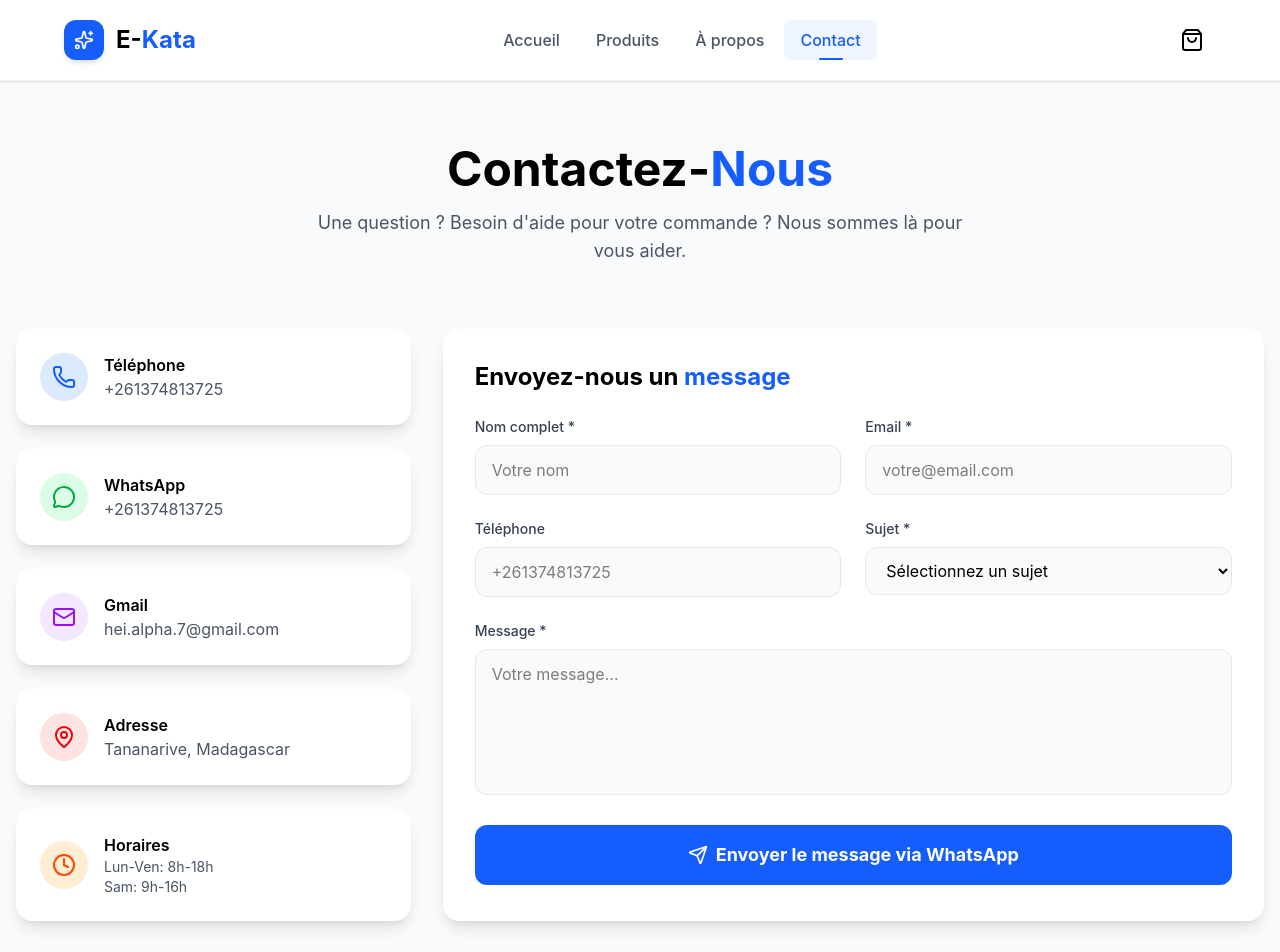
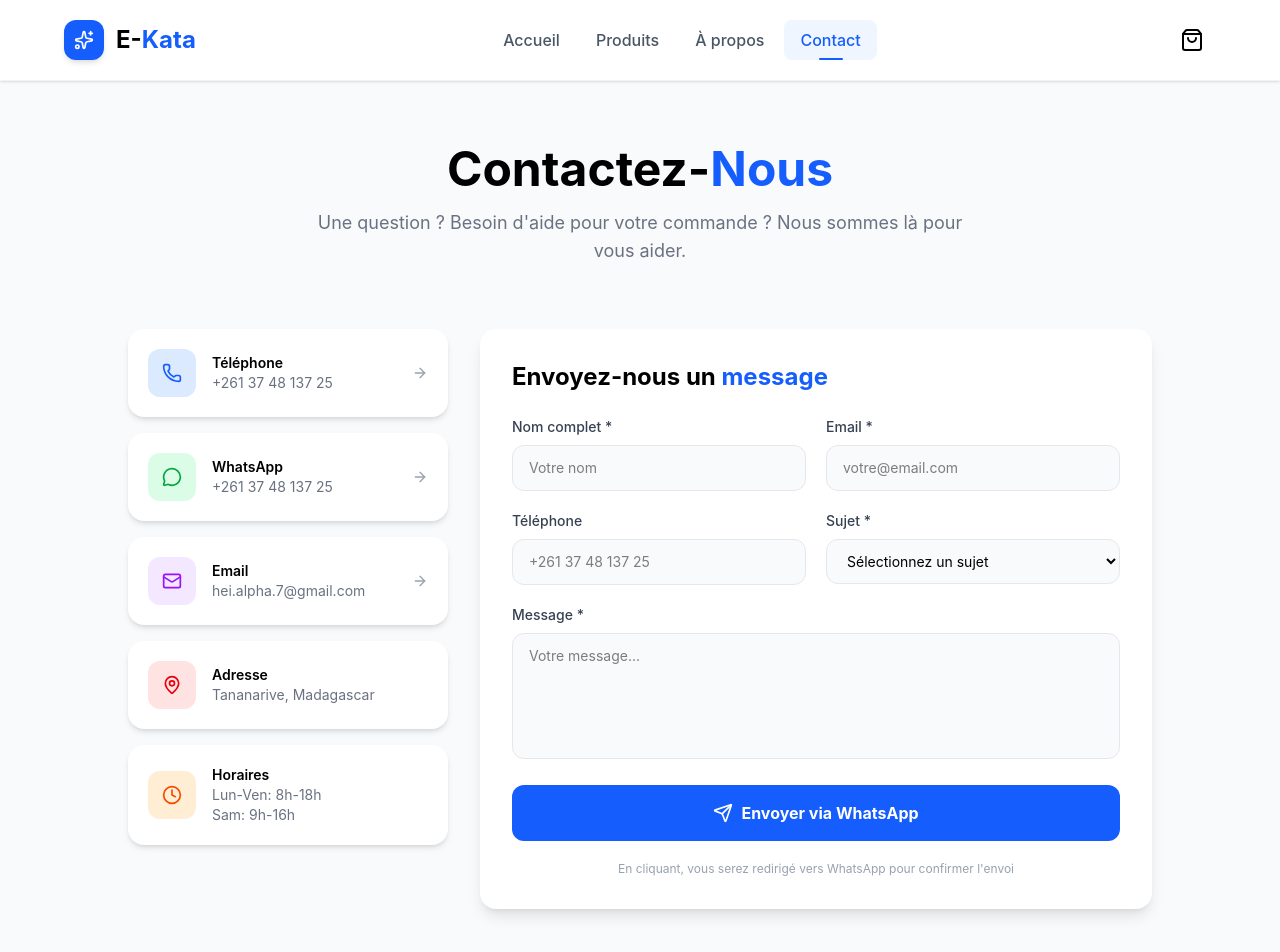
Before and after one commit to Alpha2630/E-kata_project, a React (Vite) app: page /contact in a window 1280 px wide. Shown: the top 952 px of the page. Built offline with nearby package versions, Linux system fonts and the light colour scheme.

Commit message:
fix: replace blue overlay with dark gray in CTA section

```diff
--- a/src/pages/About.tsx
+++ b/src/pages/About.tsx
@@ -1,5 +1,12 @@
 import { Link } from "react-router-dom";
-import { Sparkles, Truck, Shield, CreditCard, ArrowRight, Quote } from "lucide-react";
+import {
+  Sparkles,
+  Truck,
+  Shield,
+  CreditCard,
+  ArrowRight,
+  Quote,
+} from "lucide-react";
 
 const About = () => {
   return (
@@ -18,7 +25,9 @@ const About = () => {
                 <div className="w-10 h-10 bg-blue-600 rounded-xl flex items-center justify-center">
                   <Sparkles className="w-5 h-5 text-white" />
                 </div>
-                <span className="text-blue-400 font-semibold uppercase tracking-wider text-sm">Notre histoire</span>
+                <span className="text-blue-400 font-semibold uppercase tracking-wider text-sm">
+                  Notre histoire
+                </span>
               </div>
               <h1 className="text-3xl md:text-5xl lg:text-6xl font-bold text-white mb-4">
                 À propos d'<span className="text-blue-400">E-Kata</span>
@@ -65,13 +74,15 @@ const About = () => {
                 Notre <span className="text-blue-600">Histoire</span>
               </h2>
               <p className="text-gray-600 dark:text-gray-400 leading-relaxed mb-4">
-                E-Kata est né d'une passion pour la mode et le digital. Nous avons créé cette plateforme
-                pour offrir aux Tananariviens un accès facile à des vêtements et accessoires tendance,
-                sans avoir à se déplacer.
+                E-Kata est né d'une passion pour la mode et le digital. Nous
+                avons créé cette plateforme pour offrir aux Tananariviens un
+                accès facile à des vêtements et accessoires tendance, sans avoir
+                à se déplacer.
               </p>
               <p className="text-gray-600 dark:text-gray-400 leading-relaxed mb-4">
-                Notre mission est simple : vous proposer des produits de qualité, à des prix abordables,
-                avec une livraison rapide dans tout Tananarive.
+                Notre mission est simple : vous proposer des produits de
+                qualité, à des prix abordables, avec une livraison rapide dans
+                tout Tananarive.
               </p>
               <div className="flex items-center gap-2 text-blue-600 font-medium mt-6">
                 <Quote className="w-5 h-5" />
@@ -129,8 +140,12 @@ const About = () => {
                 <div className="w-10 h-10 bg-blue-100 dark:bg-blue-900/30 rounded-xl flex items-center justify-center mx-auto mb-3">
                   <Truck className="w-5 h-5 text-blue-600" />
                 </div>
-                <h3 className="font-bold text-lg mb-2 dark:text-white">Livraison Express</h3>
-                <p className="text-gray-500 dark:text-gray-400 text-sm">24 à 48h dans tout Tananarive</p>
+                <h3 className="font-bold text-lg mb-2 dark:text-white">
+                  Livraison Express
+                </h3>
+                <p className="text-gray-500 dark:text-gray-400 text-sm">
+                  24 à 48h dans tout Tananarive
+                </p>
               </div>
             </div>
 
@@ -144,8 +159,12 @@ const About = () => {
                 <div className="w-10 h-10 bg-green-100 dark:bg-green-900/30 rounded-xl flex items-center justify-center mx-auto mb-3">
                   <Shield className="w-5 h-5 text-green-600" />
                 </div>
-                <h3 className="font-bold text-lg mb-2 dark:text-white">Qualité Garantie</h3>
-                <p className="text-gray-500 dark:text-gray-400 text-sm">Produits vérifiés avec soin</p>
+                <h3 className="font-bold text-lg mb-2 dark:text-white">
+                  Qualité Garantie
+                </h3>
+                <p className="text-gray-500 dark:text-gray-400 text-sm">
+                  Produits vérifiés avec soin
+                </p>
               </div>
             </div>
 
@@ -159,8 +178,12 @@ const About = () => {
                 <div className="w-10 h-10 bg-orange-100 dark:bg-orange-900/30 rounded-xl flex items-center justify-center mx-auto mb-3">
                   <CreditCard className="w-5 h-5 text-orange-600" />
                 </div>
-                <h3 className="font-bold text-lg mb-2 dark:text-white">Paiement Mobile</h3>
-                <p className="text-gray-500 dark:text-gray-400 text-sm">Orange, Airtel, MVola</p>
+                <h3 className="font-bold text-lg mb-2 dark:text-white">
+                  Paiement Mobile
+                </h3>
+                <p className="text-gray-500 dark:text-gray-400 text-sm">
+                  Orange, Airtel, MVola
+                </p>
               </div>
             </div>
           </div>
@@ -170,21 +193,21 @@ const About = () => {
       {/* CTA avec image */}
       <section className="relative py-16 md:py-20 overflow-hidden">
         <img
-          src="https://images.unsplash.com/photo-1441984904996-e0b6ba687e04?w=1200"
+          src="https://images.unsplash.com/photo-1483181957632-5c456cd4b09b?w=1200"
           alt="Shopping"
           className="absolute inset-0 w-full h-full object-cover"
         />
-        <div className="absolute inset-0 bg-gradient-to-r from-blue-600/90 to-indigo-700/90" />
+        <div className="absolute inset-0 bg-gray-900/80" />
         <div className="relative container mx-auto px-4 md:px-8 lg:px-16 text-center text-white">
           <h2 className="text-2xl md:text-3xl font-bold mb-4">
             Prêt à découvrir notre collection ?
           </h2>
-          <p className="text-blue-100 mb-8 max-w-xl mx-auto">
+          <p className="text-gray-300 mb-8 max-w-xl mx-auto">
             Parcourez nos produits et trouvez les pièces qui vous correspondent.
           </p>
           <Link
             to="/shop"
-            className="inline-flex items-center gap-2 bg-white text-blue-600 px-8 py-4 rounded-xl font-bold hover:bg-gray-100 transition-all hover:scale-105"
+            className="inline-flex items-center gap-2 bg-white text-gray-900 px-8 py-4 rounded-xl font-bold hover:bg-gray-100 transition-all hover:scale-105"
           >
             Voir les produits
             <ArrowRight className="w-5 h-5" />
--- a/src/pages/Contact.tsx
+++ b/src/pages/Contact.tsx
@@ -1,5 +1,5 @@
 import { useState } from "react";
-import { Phone, Mail, MapPin, Clock, MessageCircle, Send, CheckCircle } from "lucide-react";
+import { Phone, Mail, MapPin, Clock, MessageCircle, Send, CheckCircle, ArrowRight } from "lucide-react";
 
 const Contact = () => {
   const [formData, setFormData] = useState({
@@ -25,92 +25,96 @@ const Contact = () => {
       `Sujet: ${formData.subject}%0A` +
       `Message: ${formData.message}`;
 
-    window.open(`https://wa.me/261340000000?text=${message}`, '_blank');
+    window.open(`https://wa.me/261374813725?text=${message}`, '_blank');
     setSent(true);
     setFormData({ name: "", email: "", phone: "", subject: "", message: "" });
     setTimeout(() => setSent(false), 5000);
   };
 
   return (
-    <div className="container mx-auto px-4 py-8 md:py-16">
+    <div className="container mx-auto px-4 md:px-8 lg:px-16 py-8 md:py-16">
       {/* Header */}
-      <div className="text-center mb-16">
-        <h1 className="text-4xl md:text-5xl font-bold mb-4 dark:text-white">
+      <div className="text-center mb-12 md:mb-16">
+        <h1 className="text-3xl md:text-4xl lg:text-5xl font-bold mb-4 dark:text-white">
           Contactez-<span className="text-blue-600">Nous</span>
         </h1>
-        <p className="text-lg text-gray-600 dark:text-gray-400 max-w-2xl mx-auto">
+        <p className="text-base md:text-lg text-gray-500 dark:text-gray-400 max-w-2xl mx-auto">
           Une question ? Besoin d'aide pour votre commande ? Nous sommes là pour vous aider.
         </p>
       </div>
 
-      <div className="grid grid-cols-1 lg:grid-cols-3 gap-8">
+      <div className="grid grid-cols-1 lg:grid-cols-3 gap-8 max-w-5xl mx-auto">
         {/* Contact Info */}
-        <div className="space-y-6">
-          <div className="bg-white dark:bg-gray-800 p-6 rounded-2xl shadow-lg">
-            <div className="flex items-center gap-4">
-              <div className="w-12 h-12 bg-blue-100 dark:bg-blue-900/30 rounded-full flex items-center justify-center flex-shrink-0">
-                <Phone className="w-6 h-6 text-blue-600" />
-              </div>
-              <div>
-                <h3 className="font-semibold dark:text-white">Téléphone</h3>
-                <p className="text-gray-600 dark:text-gray-400">+261374813725</p>
-              </div>
+        <div className="space-y-4">
+          <a
+            href="tel:+261374813725"
+            className="bg-white dark:bg-gray-800 p-5 rounded-2xl shadow-md hover:shadow-lg transition-all flex items-center gap-4 group"
+          >
+            <div className="w-12 h-12 bg-blue-100 dark:bg-blue-900/30 rounded-xl flex items-center justify-center flex-shrink-0 group-hover:bg-blue-600 transition-colors">
+              <Phone className="w-5 h-5 text-blue-600 group-hover:text-white transition-colors" />
+            </div>
+            <div className="flex-1 min-w-0">
+              <h3 className="font-semibold dark:text-white text-sm">Téléphone</h3>
+              <p className="text-gray-500 dark:text-gray-400 text-sm truncate">+261 37 48 137 25</p>
+            </div>
+            <ArrowRight className="w-4 h-4 text-gray-400 group-hover:text-blue-600 transition-colors flex-shrink-0" />
+          </a>
+
+          <a
+            href="https://wa.me/261374813725"
+            target="_blank"
+            rel="noopener noreferrer"
+            className="bg-white dark:bg-gray-800 p-5 rounded-2xl shadow-md hover:shadow-lg transition-all flex items-center gap-4 group"
+          >
+            <div className="w-12 h-12 bg-green-100 dark:bg-green-900/30 rounded-xl flex items-center justify-center flex-shrink-0 group-hover:bg-green-600 transition-colors">
+              <MessageCircle className="w-5 h-5 text-green-600 group-hover:text-white transition-colors" />
+            </div>
+            <div className="flex-1 min-w-0">
+              <h3 className="font-semibold dark:text-white text-sm">WhatsApp</h3>
+              <p className="text-gray-500 dark:text-gray-400 text-sm truncate">+261 37 48 137 25</p>
+            </div>
+            <ArrowRight className="w-4 h-4 text-gray-400 group-hover:text-green-600 transition-colors flex-shrink-0" />
+          </a>
+
+          <a
+            href="mailto:hei.alpha.7@gmail.com"
+            className="bg-white dark:bg-gray-800 p-5 rounded-2xl shadow-md hover:shadow-lg transition-all flex items-center gap-4 group"
+          >
+            <div className="w-12 h-12 bg-purple-100 dark:bg-purple-900/30 rounded-xl flex items-center justify-center flex-shrink-0 group-hover:bg-purple-600 transition-colors">
+              <Mail className="w-5 h-5 text-purple-600 group-hover:text-white transition-colors" />
+            </div>
+            <div className="flex-1 min-w-0">
+              <h3 className="font-semibold dark:text-white text-sm">Email</h3>
+              <p className="text-gray-500 dark:text-gray-400 text-sm truncate">hei.alpha.7@gmail.com</p>
+            </div>
+            <ArrowRight className="w-4 h-4 text-gray-400 group-hover:text-purple-600 transition-colors flex-shrink-0" />
+          </a>
+
+          <div className="bg-white dark:bg-gray-800 p-5 rounded-2xl shadow-md flex items-center gap-4">
+            <div className="w-12 h-12 bg-red-100 dark:bg-red-900/30 rounded-xl flex items-center justify-center flex-shrink-0">
+              <MapPin className="w-5 h-5 text-red-600" />
+            </div>
+            <div>
+              <h3 className="font-semibold dark:text-white text-sm">Adresse</h3>
+              <p className="text-gray-500 dark:text-gray-400 text-sm">Tananarive, Madagascar</p>
             </div>
           </div>
 
-          <div className="bg-white dark:bg-gray-800 p-6 rounded-2xl shadow-lg">
-            <div className="flex items-center gap-4">
-              <div className="w-12 h-12 bg-green-100 dark:bg-green-900/30 rounded-full flex items-center justify-center flex-shrink-0">
-                <MessageCircle className="w-6 h-6 text-green-600" />
-              </div>
-              <div>
-                <h3 className="font-semibold dark:text-white">WhatsApp</h3>
-                <p className="text-gray-600 dark:text-gray-400">+261374813725</p>
-              </div>
+          <div className="bg-white dark:bg-gray-800 p-5 rounded-2xl shadow-md flex items-center gap-4">
+            <div className="w-12 h-12 bg-orange-100 dark:bg-orange-900/30 rounded-xl flex items-center justify-center flex-shrink-0">
+              <Clock className="w-5 h-5 text-orange-600" />
             </div>
-          </div>
-
-          <div className="bg-white dark:bg-gray-800 p-6 rounded-2xl shadow-lg">
-            <div className="flex items-center gap-4">
-              <div className="w-12 h-12 bg-purple-100 dark:bg-purple-900/30 rounded-full flex items-center justify-center flex-shrink-0">
-                <Mail className="w-6 h-6 text-purple-600" />
-              </div>
-              <div>
-                <h3 className="font-semibold dark:text-white">Gmail</h3>
-                <p className="text-gray-600 dark:text-gray-400">hei.alpha.7@gmail.com</p>
-              </div>
-            </div>
-          </div>
-
-          <div className="bg-white dark:bg-gray-800 p-6 rounded-2xl shadow-lg">
-            <div className="flex items-center gap-4">
-              <div className="w-12 h-12 bg-red-100 dark:bg-red-900/30 rounded-full flex items-center justify-center flex-shrink-0">
-                <MapPin className="w-6 h-6 text-red-600" />
-              </div>
-              <div>
-                <h3 className="font-semibold dark:text-white">Adresse</h3>
-                <p className="text-gray-600 dark:text-gray-400">Tananarive, Madagascar</p>
-              </div>
-            </div>
-          </div>
-
-          <div className="bg-white dark:bg-gray-800 p-6 rounded-2xl shadow-lg">
-            <div className="flex items-center gap-4">
-              <div className="w-12 h-12 bg-orange-100 dark:bg-orange-900/30 rounded-full flex items-center justify-center flex-shrink-0">
-                <Clock className="w-6 h-6 text-orange-600" />
-              </div>
-              <div>
-                <h3 className="font-semibold dark:text-white">Horaires</h3>
-                <p className="text-gray-600 dark:text-gray-400 text-sm">Lun-Ven: 8h-18h</p>
-                <p className="text-gray-600 dark:text-gray-400 text-sm">Sam: 9h-16h</p>
-              </div>
+            <div>
+              <h3 className="font-semibold dark:text-white text-sm">Horaires</h3>
+              <p className="text-gray-500 dark:text-gray-400 text-sm">Lun-Ven: 8h-18h</p>
+              <p className="text-gray-500 dark:text-gray-400 text-sm">Sam: 9h-16h</p>
             </div>
           </div>
         </div>
 
         {/* Contact Form */}
-        <div className="lg:col-span-2 bg-white dark:bg-gray-800 p-8 rounded-2xl shadow-lg">
-          <h2 className="text-2xl font-bold mb-6 dark:text-white">
+        <div className="lg:col-span-2 bg-white dark:bg-gray-800 p-6 sm:p-8 rounded-2xl shadow-lg">
+          <h2 className="text-xl sm:text-2xl font-bold mb-6 dark:text-white">
             Envoyez-nous un <span className="text-blue-600">message</span>
           </h2>
 
@@ -119,14 +123,14 @@ const Contact = () => {
               <div className="w-20 h-20 bg-green-100 dark:bg-green-900/30 rounded-full flex items-center justify-center mx-auto mb-6">
                 <CheckCircle className="w-10 h-10 text-green-600" />
               </div>
-              <h3 className="text-2xl font-bold text-green-600 mb-2">Message envoyé !</h3>
-              <p className="text-gray-600 dark:text-gray-400">
+              <h3 className="text-xl sm:text-2xl font-bold text-green-600 mb-2">Message envoyé !</h3>
+              <p className="text-gray-500 dark:text-gray-400">
                 Nous vous répondrons dans les plus brefs délais.
               </p>
             </div>
           ) : (
-            <form onSubmit={handleSubmit} className="space-y-6">
-              <div className="grid grid-cols-1 md:grid-cols-2 gap-6">
+            <form onSubmit={handleSubmit} className="space-y-5">
+              <div className="grid grid-cols-1 sm:grid-cols-2 gap-5">
                 <div>
                   <label className="block text-sm font-medium mb-2 text-gray-700 dark:text-gray-300">
                     Nom complet *
@@ -137,7 +141,7 @@ const Contact = () => {
                     value={formData.name}
                     onChange={handleChange}
                     required
-                    className="w-full px-4 py-3 bg-gray-50 dark:bg-gray-700 border border-gray-200 dark:border-gray-600 rounded-xl focus:ring-2 focus:ring-blue-500 outline-none dark:text-white"
+                    className="w-full px-4 py-3 bg-gray-50 dark:bg-gray-700 border border-gray-200 dark:border-gray-600 rounded-xl focus:ring-2 focus:ring-blue-500 outline-none dark:text-white text-sm"
                     placeholder="Votre nom"
                   />
                 </div>
@@ -151,13 +155,13 @@ const Contact = () => {
                     value={formData.email}
                     onChange={handleChange}
                     required
-                    className="w-full px-4 py-3 bg-gray-50 dark:bg-gray-700 border border-gray-200 dark:border-gray-600 rounded-xl focus:ring-2 focus:ring-blue-500 outline-none dark:text-white"
+                    className="w-full px-4 py-3 bg-gray-50 dark:bg-gray-700 border border-gray-200 dark:border-gray-600 rounded-xl focus:ring-2 focus:ring-blue-500 outline-none dark:text-white text-sm"
                     placeholder="votre@email.com"
                   />
                 </div>
               </div>
 
-              <div className="grid grid-cols-1 md:grid-cols-2 gap-6">
+              <div className="grid grid-cols-1 sm:grid-cols-2 gap-5">
                 <div>
                   <label className="block text-sm font-medium mb-2 text-gray-700 dark:text-gray-300">
                     Téléphone
@@ -167,8 +171,8 @@ const Contact = () => {
                     name="phone"
                     value={formData.phone}
                     onChange={handleChange}
-                    className="w-full px-4 py-3 bg-gray-50 dark:bg-gray-700 border border-gray-200 dark:border-gray-600 rounded-xl focus:ring-2 focus:ring-blue-500 outline-none dark:text-white"
-                    placeholder="+261374813725"
+                    className="w-full px-4 py-3 bg-gray-50 dark:bg-gray-700 border border-gray-200 dark:border-gray-600 rounded-xl focus:ring-2 focus:ring-blue-500 outline-none dark:text-white text-sm"
+                    placeholder="+261 37 48 137 25"
                   />
                 </div>
                 <div>
@@ -180,7 +184,7 @@ const Contact = () => {
                     value={formData.subject}
                     onChange={handleChange}
                     required
-                    className="w-full px-4 py-3 bg-gray-50 dark:bg-gray-700 border border-gray-200 dark:border-gray-600 rounded-xl focus:ring-2 focus:ring-blue-500 outline-none dark:text-white"
+                    className="w-full px-4 py-3 bg-gray-50 dark:bg-gray-700 border border-gray-200 dark:border-gray-600 rounded-xl focus:ring-2 focus:ring-blue-500 outline-none dark:text-white text-sm"
                   >
                     <option value="">Sélectionnez un sujet</option>
                     <option value="Commande">Question sur une commande</option>
@@ -202,18 +206,22 @@ const Contact = () => {
                   onChange={handleChange}
                   required
                   rows={5}
-                  className="w-full px-4 py-3 bg-gray-50 dark:bg-gray-700 border border-gray-200 dark:border-gray-600 rounded-xl focus:ring-2 focus:ring-blue-500 outline-none resize-none dark:text-white"
+                  className="w-full px-4 py-3 bg-gray-50 dark:bg-gray-700 border border-gray-200 dark:border-gray-600 rounded-xl focus:ring-2 focus:ring-blue-500 outline-none resize-none dark:text-white text-sm"
                   placeholder="Votre message..."
                 />
               </div>
 
               <button
                 type="submit"
-                className="w-full bg-blue-600 text-white py-4 rounded-xl font-bold text-lg hover:bg-blue-700 transition-colors flex items-center justify-center gap-2"
+                className="w-full bg-blue-600 text-white py-4 rounded-xl font-bold hover:bg-blue-700 transition-all hover:scale-[1.02] flex items-center justify-center gap-2"
               >
                 <Send className="w-5 h-5" />
-                Envoyer le message via WhatsApp
+                Envoyer via WhatsApp
               </button>
+
+              <p className="text-center text-xs text-gray-400 dark:text-gray-500">
+                En cliquant, vous serez redirigé vers WhatsApp pour confirmer l'envoi
+              </p>
             </form>
           )}
         </div>
```
